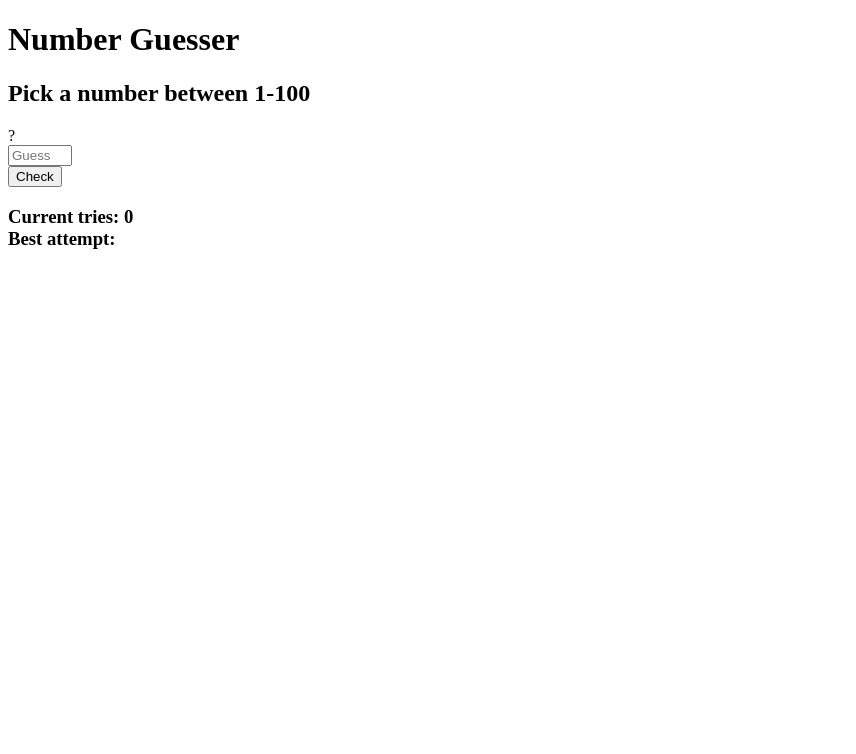
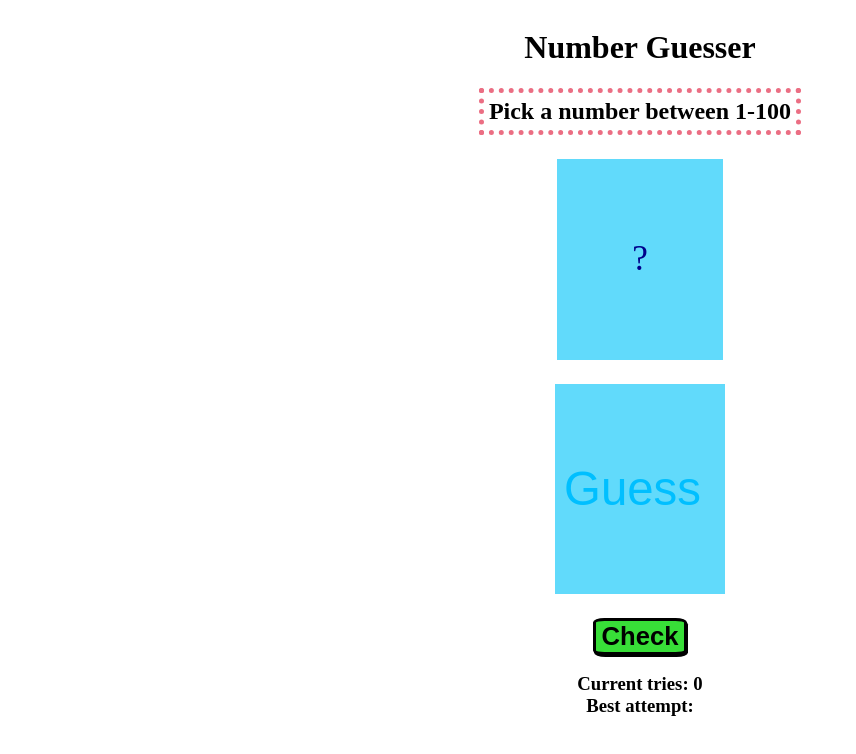
Before and after one commit to blackcamel887/my-website, a Next.js app: page /games/number-guesser/App in a window 1280 px wide. Shown: the top 754 px of the page, without its empty margins (0-856 px from the left). Built offline with nearby package versions, Linux system fonts and the light colour scheme.

Commit message:
NG up to date

```diff
--- a/pages/games/number-guesser/App.js
+++ b/pages/games/number-guesser/App.js
@@ -1,7 +1,7 @@
 import { useState } from 'react';
 import Image from 'next/image';
 import Head from 'next/head';
-//import './App.css';
+import styles from './App.module.css';
 let ans = Math.floor(Math.random()*100)+1;//the answer to check on between 1 and 100 inclusive
 let trackBest = 100;
 function App() {
@@ -58,26 +58,26 @@ function App() {
     }
   }
   return (
-    <div className="App">
+    <div className={styles.App}>
       <head>
         <title>Number Guesser</title>
       </head>
       <h1>
       Number Guesser
       </h1>
-      <h2>
+      <h2 className={styles.h2}>
         Pick a number between 1-100
       </h2>
-      <div className='top part'>
-        <text >
+      <div className={`${styles.top} ${styles.part}`}>
+        <text className={styles.text}>
           {outputMessage}
         </text>
       </div>
-      <input type = 'number' value={userInput} onChange = {handleInputChange} placeholder='Guess' max={100} min={1}>
+      <input className={styles.input} type = 'number' value={userInput} onChange = {handleInputChange} placeholder='Guess' max={100} min={1}>
 
       </input>
       <br></br>
-      <button onClick = {handleOnClick}>
+      <button className={styles.button} onClick = {handleOnClick}>
         {buttonMessage}
       </button>
       <h3>Current tries: {currentScore} <br></br>Best attempt: {bestScore}</h3>
--- a/pages/games/number-guesser/App.css
+++ b/pages/games/number-guesser/App.module.css
@@ -2,10 +2,10 @@
   text-align: center;
   overflow-x: hidden;
 }
-::placeholder{
+.input::placeholder{
   color:rgb(0, 191, 255);
 }
-h2{
+.h2{
   border-color: rgb(235, 110, 131);
   border-style: dotted;
   border-width: 5px;
@@ -50,7 +50,7 @@ h2{
 .App-link {
   color: #61dafb;
 }
-button{
+.button{
   background-color: rgb(56, 222, 56);
   width:fit-content;
   height: fit-content;
@@ -63,14 +63,14 @@ button{
   text-align: center;
   justify-content:center;
 }
-button:hover{
+.button:hover{
   background-color: lightgreen;
   color:rgb(57, 54, 54);
 }
 /*
   The text box that is in the top blue square
 */
-text{
+.text{
   font-size: 2.75vw;
   color:darkblue;
   text-align: center;
@@ -80,7 +80,7 @@ text{
 /*
   the bottom blue sqaure, this is an input element
 */
-input{
+.input{
   font-size: 3.7vw;
   min-width: 13vw;
   max-width: 13vw;
```
Also changed, not shown: pages/games/rock-paper-scissors/pick.js (+1 -1 lines).
